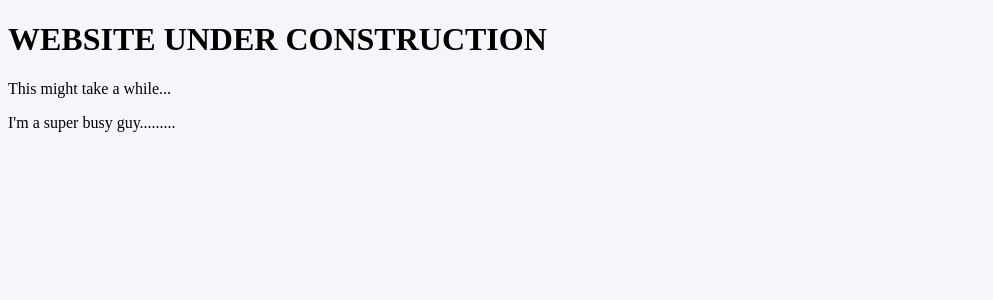
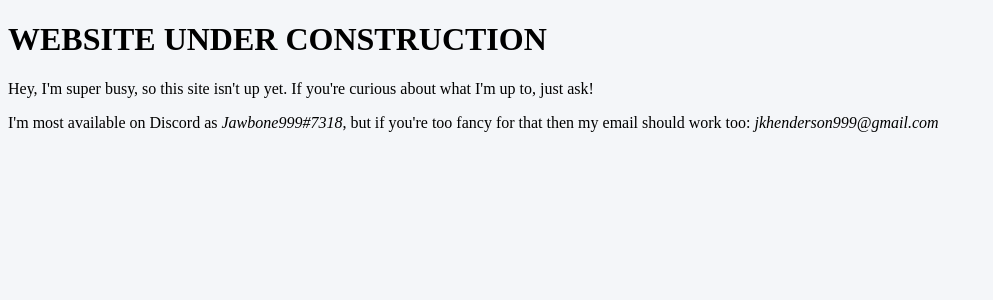
Before and after one commit to Jawbone999/Jawbone999.github.io, a Vue app: page / in a window 1280 px wide. Shown: the top 300 px of the page, without its empty margins (0-993 px from the left). Built offline with nearby package versions, Linux system fonts and the light colour scheme.

Commit message:
Add some contact info

```diff
--- a/src/views/HomePage.vue
+++ b/src/views/HomePage.vue
@@ -1,9 +1,8 @@
 <template>
   <div id="home-page">
-    <!-- Application Home Page -->
     <h1>WEBSITE UNDER CONSTRUCTION</h1>
-    <p>This might take a while...</p>
-    <p>I'm a super busy guy.........</p>
+    <p>Hey, I'm super busy, so this site isn't up yet. If you're curious about what I'm up to, just ask!</p>
+    <p>I'm most available on Discord as <em>Jawbone999#7318</em>, but if you're too fancy for that then my email should work too: <em>jkhenderson999@gmail.com</em></p>
   </div>
 </template>
 
```
